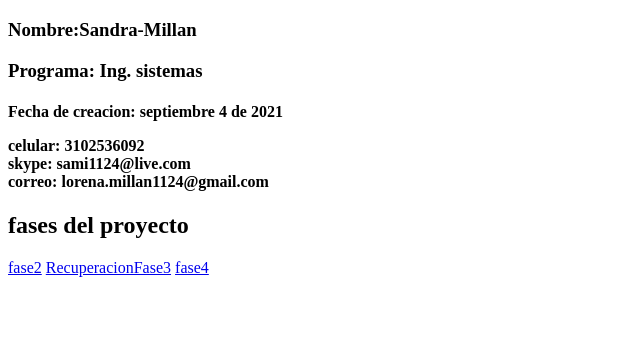
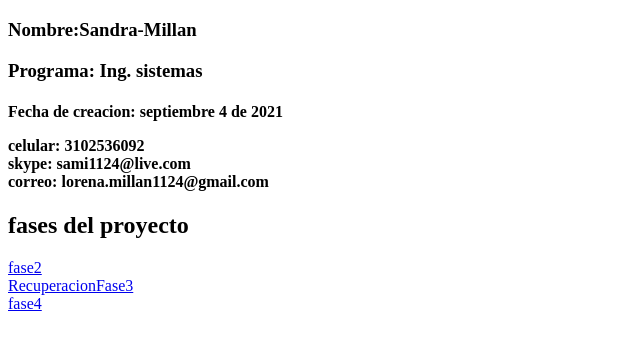
Before and after one commit to lorenamillan/DSW-SANDRAMILLAN, a plain HTML site: page INDEX.HTML in a window 1280 px wide. Shown: the part 61-408 px from the top of the page, without its empty margins (0-640 px from the left). Drawn offline with Linux system fonts and the light colour scheme.

Commit message:
Update INDEX.HTML

```diff
--- a/INDEX.HTML
+++ b/INDEX.HTML
@@ -17,8 +17,8 @@
     correo: lorena.millan1124@gmail.com</p>
 </h4>
 <h2>fases del proyecto</h2>
-<a href="fase2/design.html">fase2</a>
-<a href="RecuperacionFase3/RecuperacionFase3/">RecuperacionFase3</a>
+<a href="fase2/design.html">fase2</a><br>
+<a href="RecuperacionFase3/RecuperacionFase3/">RecuperacionFase3</a><br>
 <a href="fase4/design.html">fase4</a>
 </body>
 </html>
```
